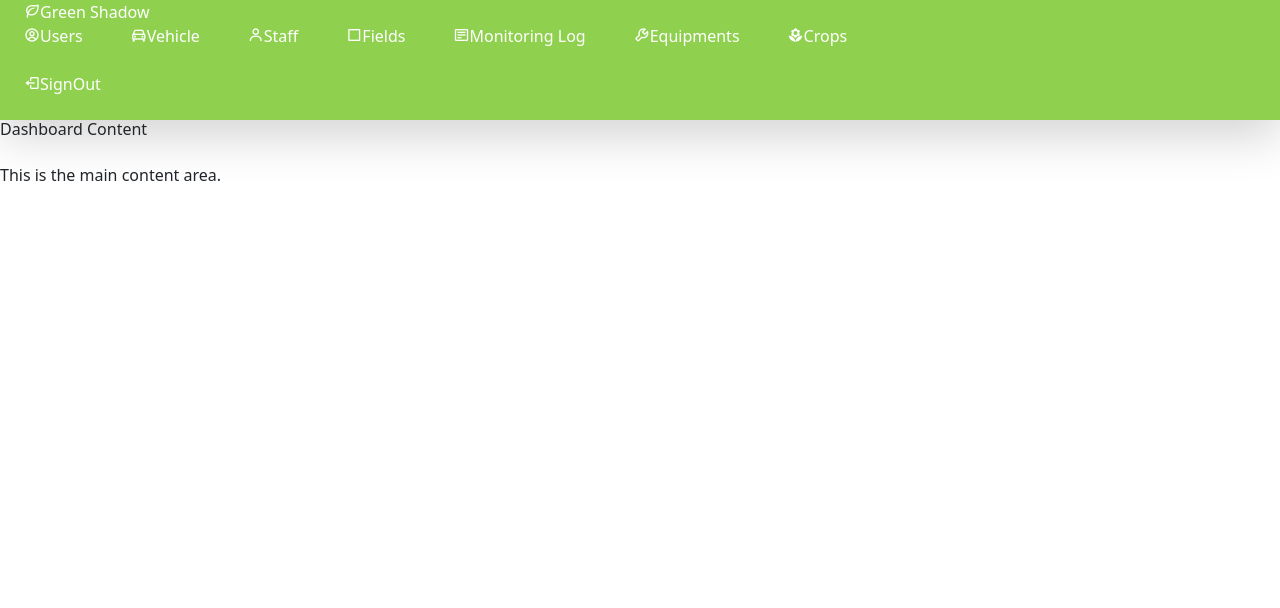
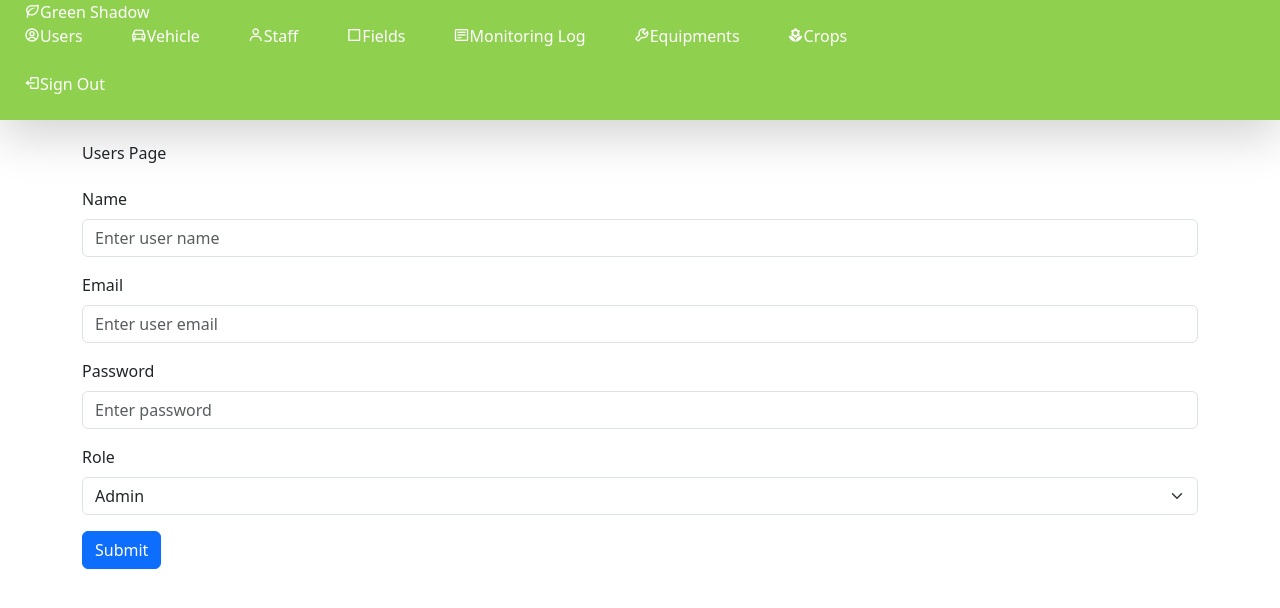
Before and after one commit to ShenanVindinu/green-shadow-react, a React (Vite) app: page /users in a window 1280 px wide. Shown: the top 608 px of the page. Built offline with nearby package versions, Linux system fonts and the light colour scheme.

Commit message:
Added react router and sample user page for testing purposes

```diff
--- a/src/App.tsx
+++ b/src/App.tsx
@@ -1,12 +1,30 @@
-import Sidebar from "./components/SideBar.tsx";
+import { BrowserRouter as Router, Routes, Route } from "react-router-dom";
+import Sidebar from "./components/SideBar";
+import UsersPage from "./pages/UserPage.tsx";
 
 function App() {
+    return (
+        <Router>
+            <div className="flex">
+                {/* Sidebar */}
+                <Sidebar />
 
-  return (
-      <>
-          <Sidebar />
-      </>
-  )
+                {/* Main Content */}
+                <main className="ml-60 w-full p-6">
+                    <Routes>
+                        <Route path="/" element={<h1>Dashboard Content</h1>} />
+                        <Route path="/users" element={<UsersPage />} />
+                        <Route path="/vehicle" element={<h1>Vehicle Page</h1>} />
+                        <Route path="/staff" element={<h1>Staff Page</h1>} />
+                        <Route path="/fields" element={<h1>Fields Page</h1>} />
+                        <Route path="/monitoring-log" element={<h1>Monitoring Log Page</h1>} />
+                        <Route path="/equipments" element={<h1>Equipments Page</h1>} />
+                        <Route path="/crops" element={<h1>Crops Page</h1>} />
+                    </Routes>
+                </main>
+            </div>
+        </Router>
+    );
 }
 
-export default App
+export default App;
--- a/src/components/SideBar.tsx
+++ b/src/components/SideBar.tsx
@@ -1,21 +1,18 @@
-import { useState } from "react";
+import { Link, useLocation } from "react-router-dom";
 
 const Sidebar = () => {
-    const [active, setActive] = useState("Users");
-
+    const location = useLocation(); // Get the current route
     const menuItems = [
-        { id: "Users", icon: "bx bx-user-circle", label: "Users" },
-        { id: "Vehicle", icon: "bx bx-car", label: "Vehicle" },
-        { id: "Staff", icon: "bx bx-user", label: "Staff" },
-        { id: "Fields", icon: "bx bx-square", label: "Fields" },
-        { id: "MonitoringLog", icon: "bx bx-detail", label: "Monitoring Log" },
-        { id: "Equipments", icon: "bx bx-wrench", label: "Equipments" },
-        { id: "Crops", icon: "bx bxs-florist", label: "Crops" },
+        { id: "/users", icon: "bx bx-user-circle", label: "Users" },
+        { id: "/vehicle", icon: "bx bx-car", label: "Vehicle" },
+        { id: "/staff", icon: "bx bx-user", label: "Staff" },
+        { id: "/fields", icon: "bx bx-square", label: "Fields" },
+        { id: "/monitoring-log", icon: "bx bx-detail", label: "Monitoring Log" },
+        { id: "/equipments", icon: "bx bx-wrench", label: "Equipments" },
+        { id: "/crops", icon: "bx bxs-florist", label: "Crops" },
     ];
 
     return (
-        <div className="flex">
-            {/* Sidebar */}
         <div
             className="fixed top-0 left-0 h-screen w-60 shadow-lg z-40 flex flex-col justify-between"
             style={{ backgroundColor: "#8FD14F" }}
@@ -31,40 +28,32 @@ const Sidebar = () => {
                 {/* Navigation Links */}
                 <nav className="space-y-6">
                     {menuItems.map((item) => (
-                            <a
+                        <Link
                             key={item.id}
-                                href="#"
+                            to={item.id}
                             className={`flex items-center space-x-3 text-white px-4 py-2 transition-all duration-100 ${
-                                    active === item.id
-                                        ? "border-l-4 border-white" // Only the vertical line is white when active
+                                location.pathname === item.id
+                                    ? "border-l-4 border-white"
                                     : "hover:text-white"
                             }`}
-                                onClick={() => setActive(item.id)}
                         >
                             <i className={`${item.icon} text-2xl`}></i>
                             <span>{item.label}</span>
-                            </a>
+                        </Link>
                     ))}
                 </nav>
             </div>
 
             {/* Sidebar Bottom Section */}
             <div className="py-4">
-                    <a
-                        href="#"
+                <Link
+                    to="/logout"
                     className="flex items-center space-x-3 text-white px-4 py-2 transition-all duration-300 hover:text-white"
                 >
                     <i className="bx bx-log-out text-2xl"></i>
-                        <span>SignOut</span>
-                    </a>
+                    <span>Sign Out</span>
+                </Link>
             </div>
-            </div>
-
-            {/* Main Content */}
-            <main className="ml-60 w-full p-6">
-                <h1 className="text-2xl font-bold">Dashboard Content</h1>
-                <p className="mt-4">This is the main content area.</p>
-            </main>
         </div>
     );
 };
--- /dev/null
+++ b/src/pages/UserPage.tsx
@@ -0,0 +1,68 @@
+
+
+const UsersPage = () => {
+    return (
+        <div className="container mt-4">
+            <h1 className="mb-4">Users Page</h1>
+            <form>
+                {/* Name Field */}
+                <div className="mb-3">
+                    <label htmlFor="name" className="form-label">
+                        Name
+                    </label>
+                    <input
+                        type="text"
+                        className="form-control"
+                        id="name"
+                        placeholder="Enter user name"
+                    />
+                </div>
+
+                {/* Email Field */}
+                <div className="mb-3">
+                    <label htmlFor="email" className="form-label">
+                        Email
+                    </label>
+                    <input
+                        type="email"
+                        className="form-control"
+                        id="email"
+                        placeholder="Enter user email"
+                    />
+                </div>
+
+                {/* Password Field */}
+                <div className="mb-3">
+                    <label htmlFor="password" className="form-label">
+                        Password
+                    </label>
+                    <input
+                        type="password"
+                        className="form-control"
+                        id="password"
+                        placeholder="Enter password"
+                    />
+                </div>
+
+                {/* Role Field */}
+                <div className="mb-3">
+                    <label htmlFor="role" className="form-label">
+                        Role
+                    </label>
+                    <select className="form-select" id="role">
+                        <option value="admin">Admin</option>
+                        <option value="editor">Editor</option>
+                        <option value="viewer">Viewer</option>
+                    </select>
+                </div>
+
+                {/* Submit Button */}
+                <button type="submit" className="btn btn-primary">
+                    Submit
+                </button>
+            </form>
+        </div>
+    );
+};
+
+export default UsersPage;
```
Lines whose indentation alone changed are shown as unchanged.
